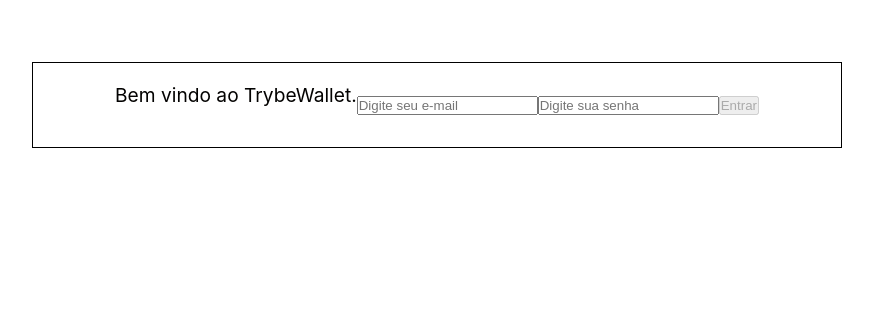
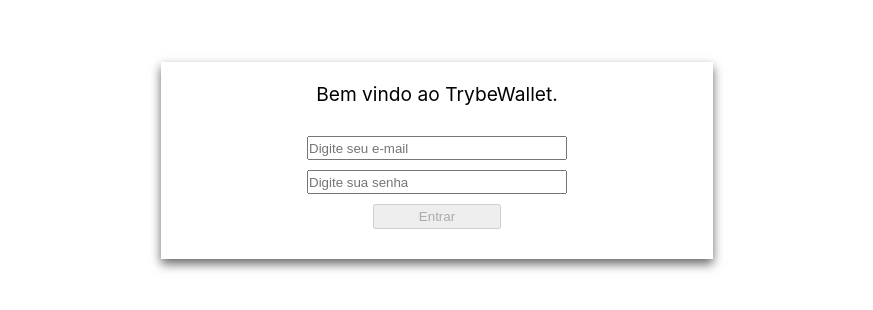
Before and after one commit to BestFriend-Sweet/personalwallet, a React (Create React App) app: page / in a window 1280 px wide. Shown: the part 194-504 px from the top of the page, without its empty margins (203-1076 px from the left). Built offline with nearby package versions, Linux system fonts and the light colour scheme.

Commit message:
Deu erro no bug fix?

```diff
--- a/src/App.css
+++ b/src/App.css
@@ -18,20 +18,31 @@
 
 .login-box {
   align-items: center;
-  border: 1px black solid;
-  display: flex;
-  flex: column;
-  flex-wrap: wrap;
+  box-shadow: rgba(0, 0, 0, 0.6) 0 5px 10px;
   justify-content: center;
   margin: 20% auto;
+  max-width: 40vw;
   padding: 20px;
-  width: 60vw;
+  text-align: center;
 }
 
 .login-box form {
   align-items: center;
   display: flex;
+  flex-flow: column wrap;
+  gap: 10px;
   justify-content: center;
+  padding: 10px;
+}
+
+.login-box input {
+  height: 20px;
+  width: 20vw;
+}
+
+.login-box button {
+  height: 25px;
+  width: 10vw;
 }
 
 .login-header {
```
